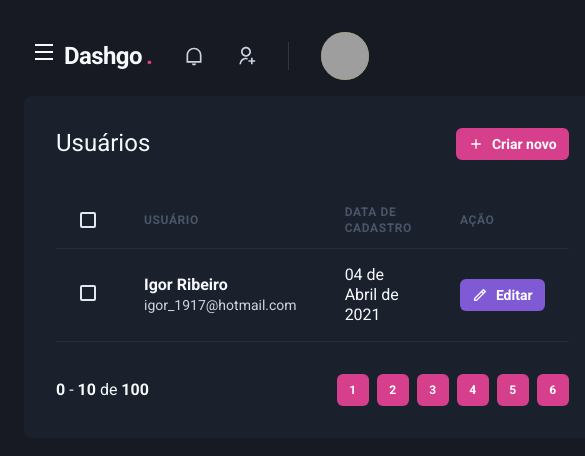
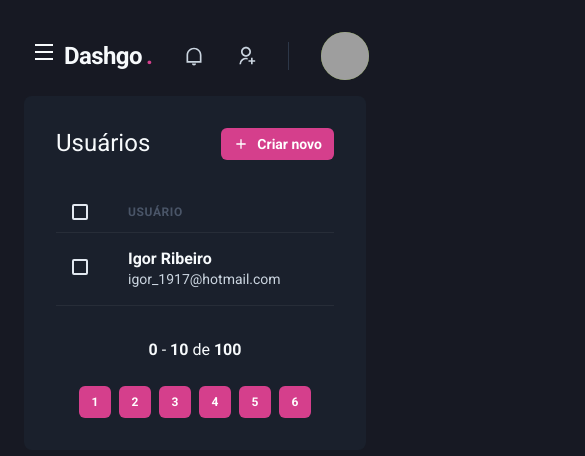
Before and after one commit to igorWebMASTER/dashgo, a Next.js app: page /users in a window 390 px wide. Shown: the top 456 px of the page, 585 px wide, since content can reach past the window. Built offline with nearby package versions, Linux system fonts and the light colour scheme; grey boxes are pictures that could not be loaded.

Commit message:
feat: responsive listing

```diff
--- a/src/components/Pagination/index.tsx
+++ b/src/components/Pagination/index.tsx
@@ -5,7 +5,7 @@
 export function Pagination(){
   return (
     <Stack
-      direction="row"
+      direction={["column", "row"]}
       mt="8"
       justify="space-between"
       align="center"
--- a/src/pages/dashboard.tsx
+++ b/src/pages/dashboard.tsx
@@ -78,7 +78,7 @@
           <SimpleGrid flex="1" gap="4" minChildWidth="320px" align="flex-start" >
 
             <Box
-              p="8"
+              p={["6", "8"]}
               bgColor="gray.800"
               borderRadius={8}
               pb="4"
@@ -87,7 +87,7 @@
                 <Chart options={options} series={series} type="area" height={160}  />
             </Box>
             <Box
-              p="8"
+              p={["6", "8"]}
               bg="gray.800"
               borderRadius={8}
             >
--- a/src/pages/users/index.tsx
+++ b/src/pages/users/index.tsx
@@ -1,5 +1,5 @@
 
-import { Box, Button, Flex, Heading, Icon, Table, Th, Thead, Tr, Checkbox, Tbody, Td, Text } from "@chakra-ui/react";
+import { Box, Button, Flex, Heading, Icon, Table, Th, Thead, Tr, Checkbox, Tbody, Td, Text, useBreakpointValue } from "@chakra-ui/react";
 
 import { RiAddLine, RiPencilLine } from "react-icons/ri";
 
@@ -8,6 +8,12 @@
 import { Sidebar } from "../../components/Sidebar";
 
 export default function UserList(){
+
+  const isWideVersion = useBreakpointValue({
+    base: false,
+    lg: true
+  })
+
   return (
     <Box>
       <Header />
@@ -35,17 +41,16 @@
             <Table colorScheme="whiteAlpha" >
                 <Thead>
                   <Tr>
-                    <Th px="6" color="gray.300" width="8">
+                    <Th px={["4" , "4" , "6"]} color="gray.300" width="8">
                       <Checkbox colorScheme="pink" />
                     </Th>
                     <Th> Usuário</Th>
-                    <Th>Data de cadastro</Th>
-                    <Th>Ação</Th>
+                    {isWideVersion && <Th>Data de cadastro</Th>}
                   </Tr>
                 </Thead>
                 <Tbody>
                   <Tr>
-                    <Td>
+                    <Td px={["4" , "4" , "6"]}>
                         <Checkbox colorScheme="pink" />
                     </Td>
                     <Td>
@@ -54,20 +59,7 @@
                         <Text fontSize="sm" color="gray.300" >igor_1917@hotmail.com</Text>
                       </Box>
                     </Td>
-                    <Td>
-                      04 de Abril de 2021
-                    </Td>
-                    <Td>
-                      <Button
-                        as="a"
-                        size="sm"
-                        fontSize="sm"
-                        colorScheme="purple"
-                        leftIcon={<Icon as={RiPencilLine} fontSize="16"/>}
-                      >
-                        Editar
-                      </Button>
-                    </Td>
+                    {isWideVersion && <Td>04 de Abril de 2021</Td>}
                   </Tr>
                 </Tbody>
             </Table>
```
